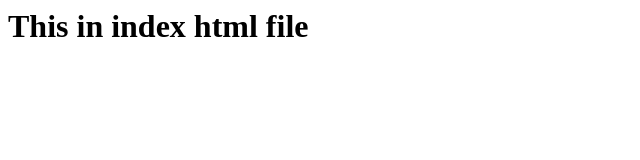
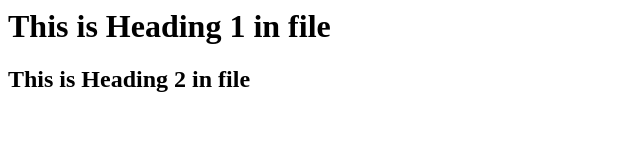
Before and after one commit to junaidnjc2/TestRepo, a plain HTML site: page index.html in a window 1280 px wide. Shown: the whole page, without its empty margins (0-640 px from the left). Drawn offline with Linux system fonts and the light colour scheme.

Commit message:
Firt Modification by Git Bash

```diff
--- a/index.html
+++ b/index.html
@@ -1 +1,2 @@
-<h1> This in index html file </h1>
+<h1> This is Heading 1 in file </h1>
+<h2> This is Heading 2 in file </h2>
```
